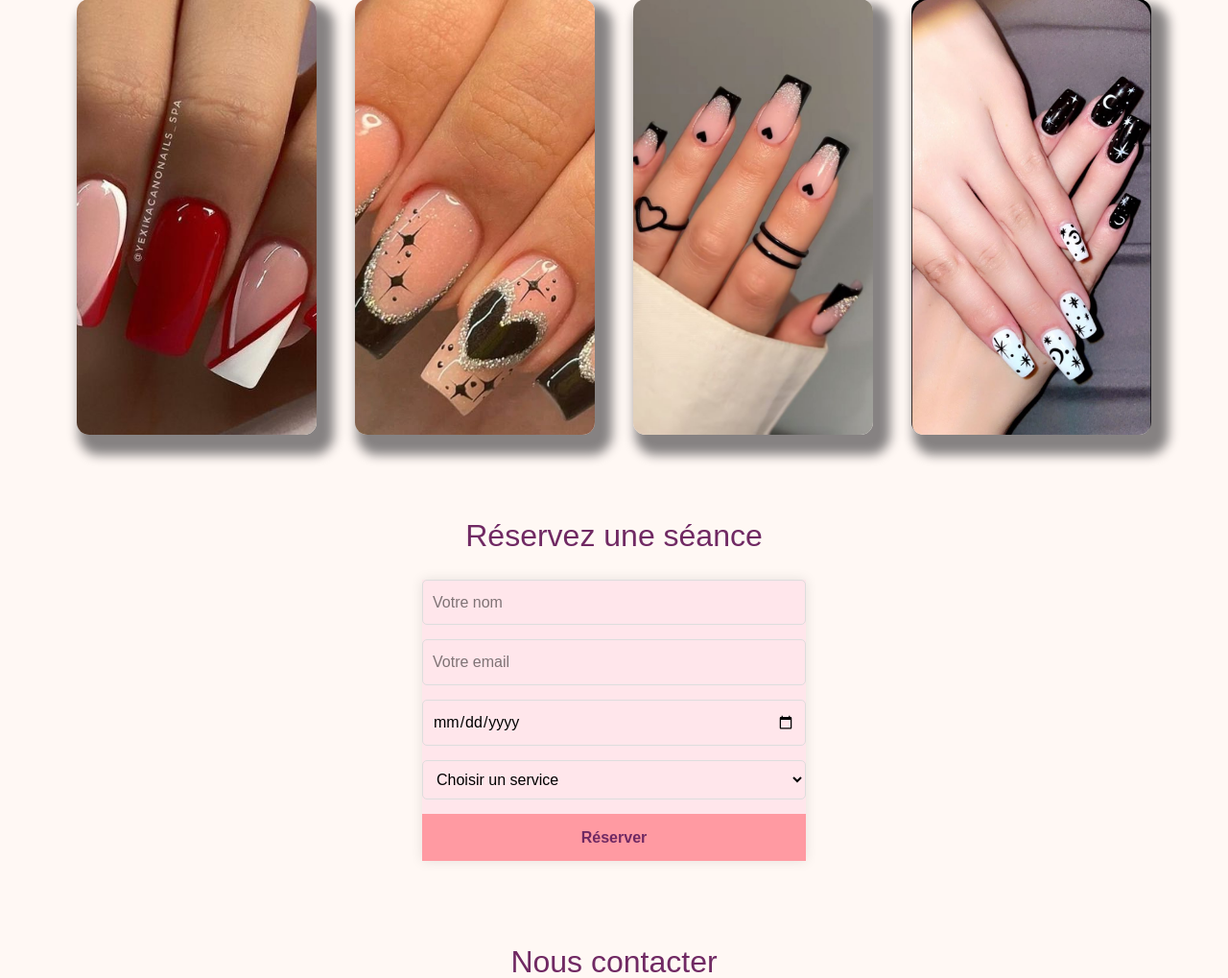
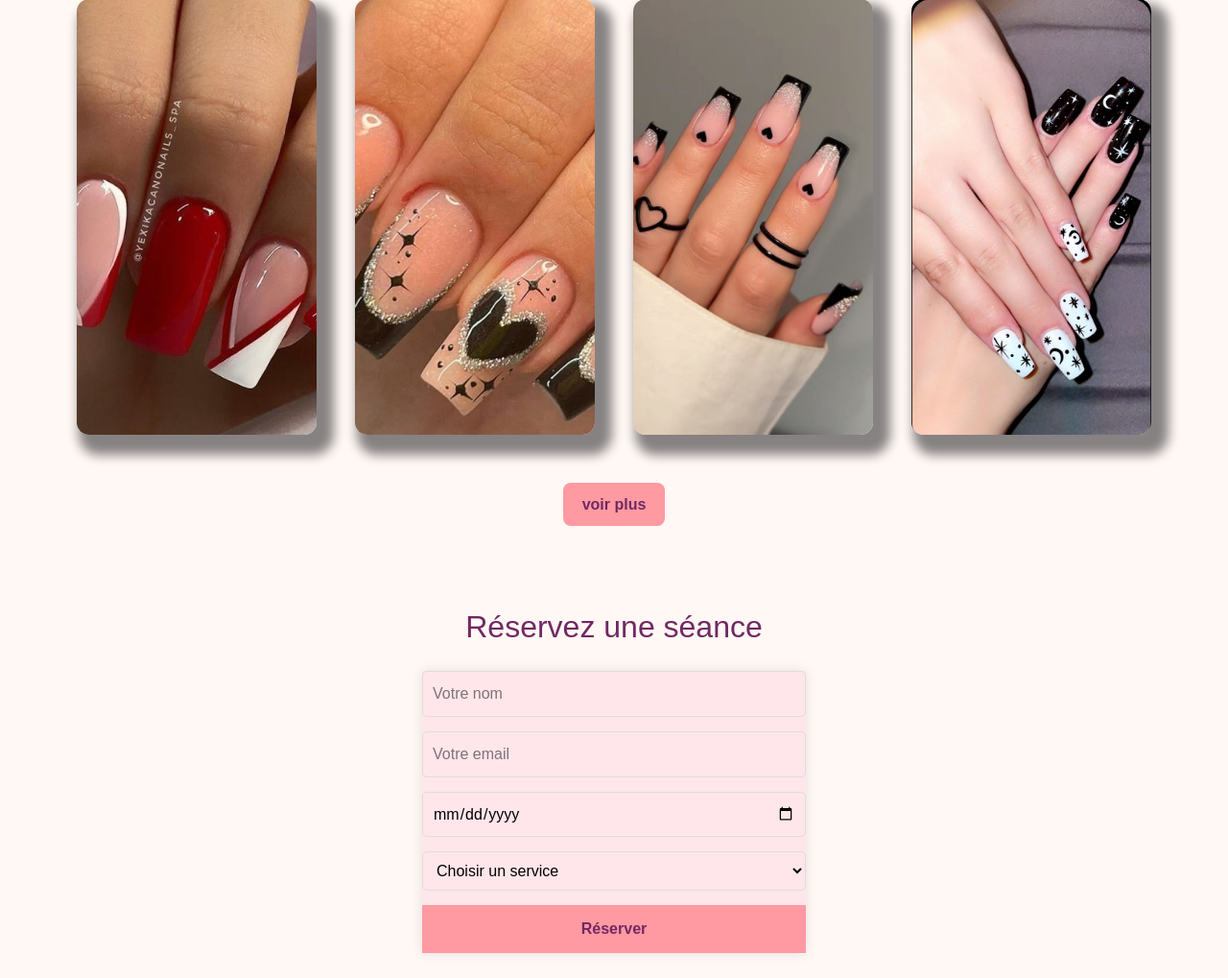
Before and after one commit to charnelledev/Glowissime, a PHP site: page / in a window 1280 px wide. Shown: the part 1618-2637 px from the top of the page at 96% size. Run offline with PHP 8.4, Linux system fonts and the light colour scheme.

Commit message:
ajout du bouton voir plus

```diff
--- a/galerie.html
+++ b/galerie.html
@@ -23,7 +23,6 @@
     <ul>
         <li><a href="index.html">Accueil</a></li>
         <li><a href="index.html">Services</a></li>
-        <li><a href="galerie.html">Galerie</a></li>
          <li><a href="index.html">Témoignages</a></li>
         <li><a href="index.html">Réservation</a></li>
         <li><a href="index.html">Contact</a></li>
--- a/index.html
+++ b/index.html
@@ -77,8 +77,10 @@
               <img src="images/téléchargement (16).jpg" alt="Manucure"
               class="image-hover-zoom "/>
 
+
       </div>
-    <!-- </div> -->
+
+    <button class="btn"><a href="galerie.html">voir plus</a></button>
   </section>
 
   <section id="reservation">
--- a/style.css
+++ b/style.css
@@ -210,6 +210,20 @@ ul {
   border-radius: 13px;
   object-fit: cover;
   box-shadow: 10px 13px 12px 8px rgb(134, 130, 130);
+}
+.btn{
+  margin-top: 50px;
+  background: #ff9aa2;
+  color: #702963;
+  border: none;
+  padding: 10px 20px;
+  cursor: pointer;
+  font-weight: bold;
+  border-radius: 8px;
+}
+.btn:hover {
+  background: #dd7d8e;
+  transform: scale(1.05);
 }
 /* 1. Zoom (agrandissement léger) */
 .image-hover-zoom {
```
